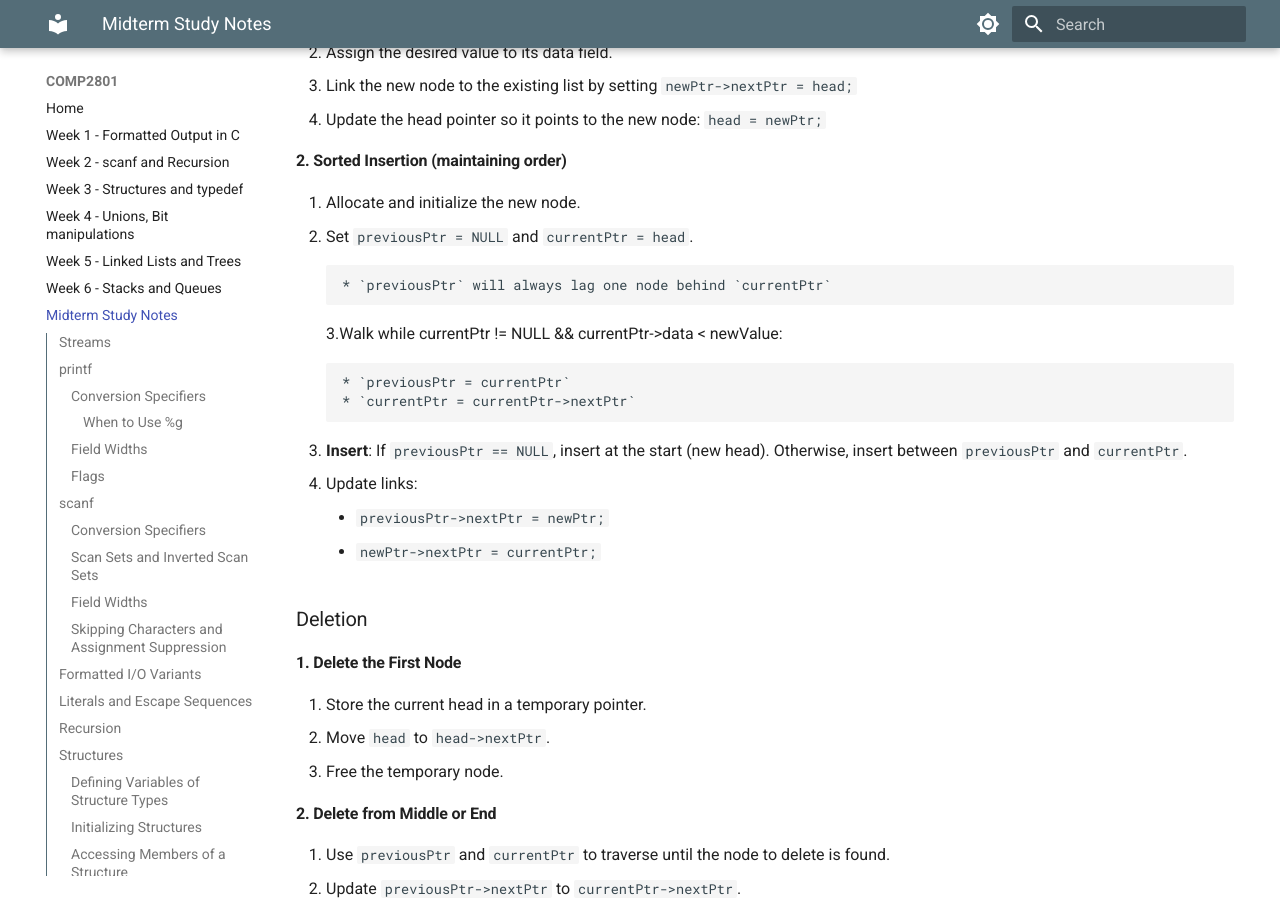
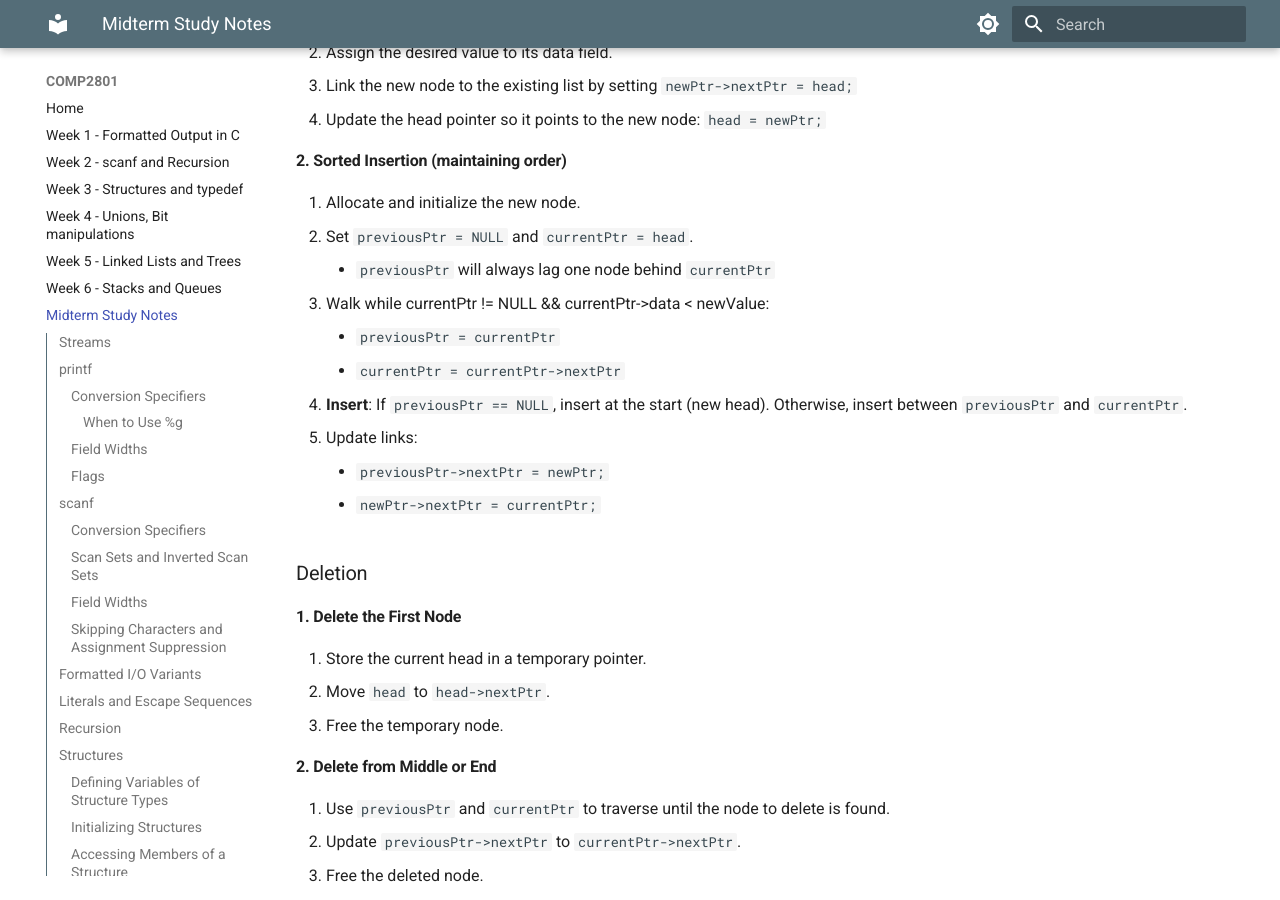
Before and after one commit to gdoyle87/COMP2801, an MkDocs documentation site: the page built from docs/midterm.md, in a window 1280 px wide and 900 px high, scrolled down 13964 px. Built offline with MkDocs 1.6.1 and Material for MkDocs 9.7.7, drawn with Linux system fonts in a browser that asks for light colours; nearby versions of some CDN libraries.

Commit message:
fixed formatting of new stuff

```diff
--- a/docs/midterm.md
+++ b/docs/midterm.md
@@ -639,16 +639,16 @@ There are two common cases:
 1.  Allocate and initialize the new node.
 2.  Set `previousPtr = NULL` and `currentPtr = head`.
 
-        * `previousPtr` will always lag one node behind `currentPtr`
+     - `previousPtr` will always lag one node behind `currentPtr`
 
-    3.Walk while currentPtr != NULL && currentPtr->data < newValue:
+3. Walk while currentPtr != NULL && currentPtr->data < newValue:
 
-        * `previousPtr = currentPtr`
-        * `currentPtr = currentPtr->nextPtr`
+     - `previousPtr = currentPtr`
+     - `currentPtr = currentPtr->nextPtr`
 
-3.  **Insert**: If `previousPtr == NULL`, insert at the start (new head).
+4.  **Insert**: If `previousPtr == NULL`, insert at the start (new head).
     Otherwise, insert between `previousPtr` and `currentPtr`.
-4.  Update links:
+5.  Update links:
 
     - `previousPtr->nextPtr = newPtr;`
     - `newPtr->nextPtr = currentPtr;`
```
Also changed, not shown: site/search/search_index.json, site/sitemap.xml, 1 other file.
